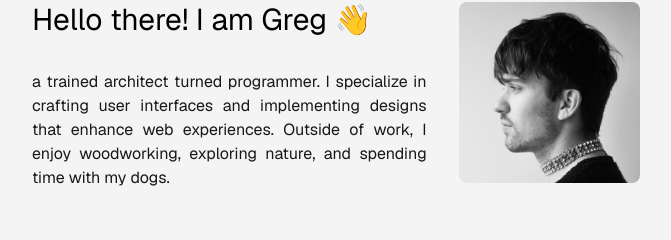
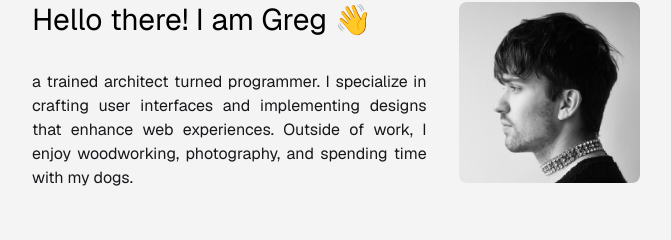
Before and after one commit to grzegorzxpatyk/portfolio, a Next.js app: page / in a window 1280 px wide. Shown: the part 140-380 px from the top of the page, without its empty margins (304-975 px from the left). Built offline with nearby package versions, Linux system fonts and the light colour scheme.

Commit message:
change bio description a bit

```diff
--- a/app/page.tsx
+++ b/app/page.tsx
@@ -15,7 +15,7 @@ export default function Home() {
                     a trained architect turned programmer. I specialize in
                     crafting user interfaces and implementing designs that
                     enhance web experiences. Outside of work, I enjoy
-                    woodworking, exploring nature, and spending time with my
+                    woodworking, photography, and spending time with my
                     dogs.
                 </p>
             </div>
```
